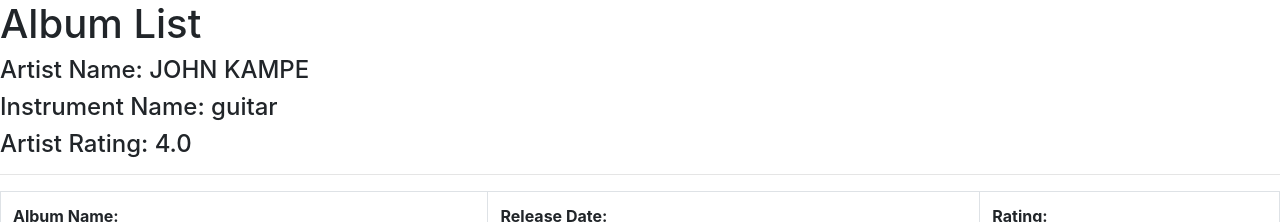
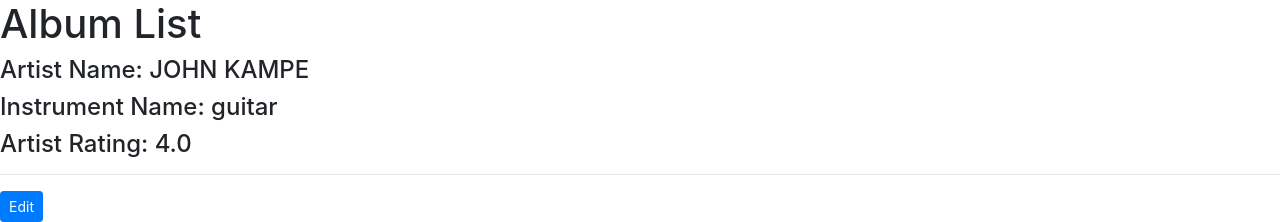
Before and after one commit to johny-kampe/Django-Projects, a Django app: page /album_list/1 in a window 1280 px wide. Shown: the part 56-278 px from the top of the page. Run offline with Django 4.2, Linux system fonts and the light colour scheme; data comes from the database, SQL or seed files in the repository; lists and menus that the app fills with data are empty.

Commit message:
Update Data Part 1

```diff
--- a/Django Practise/My_First_Project/first_app/urls.py
+++ b/Django Practise/My_First_Project/first_app/urls.py
@@ -8,4 +8,5 @@ urlpatterns = [
     path('album_form/', views.album_form, name='album_form'),
     path('musician_form/', views.musician_form, name='musician_form'),
     path('album_list/<int:artist_id>', views.album_list, name='album_list'),
+    path('edit_artist/<int:artist_id>', views.edit_artist, name='edit_artist'),
 ]
--- a/Django Practise/My_First_Project/first_app/views.py
+++ b/Django Practise/My_First_Project/first_app/views.py
@@ -55,3 +55,10 @@ def album_form(request):
 
     diction = {'title' : "Add Album",'album_form':form}
     return render(request, 'first_app/album_form.html', context=diction)
+
+def edit_artist(request,artist_id):
+    artist_info = Musician.objects.get(pk=artist_id)
+    form = forms.Musician(instance=artist_info)
+
+    diction = {'edit_form':form}
+    return render(request, 'first_app/edit_artist.html', context=diction)
--- a/Django Practise/My_First_Project/templates/first_app/album_list.html
+++ b/Django Practise/My_First_Project/templates/first_app/album_list.html
@@ -8,6 +8,7 @@
 <h4>Artist Rating: {{artist_rating.num_stars__avg}} </h4>
 <hr>
 
+<a href="{% url 'first_app:edit_artist' artist_id=artist_info.id %}" class="btn btn-primary btn-sm">Edit</a>
 <table class="table table-bordered">
   <tr>
     <th>Album Name: </th>
```
Also changed, not shown: Django Practise/My_First_Project/templates/first_app/edit_artist.html (added, +11 -0 lines).
